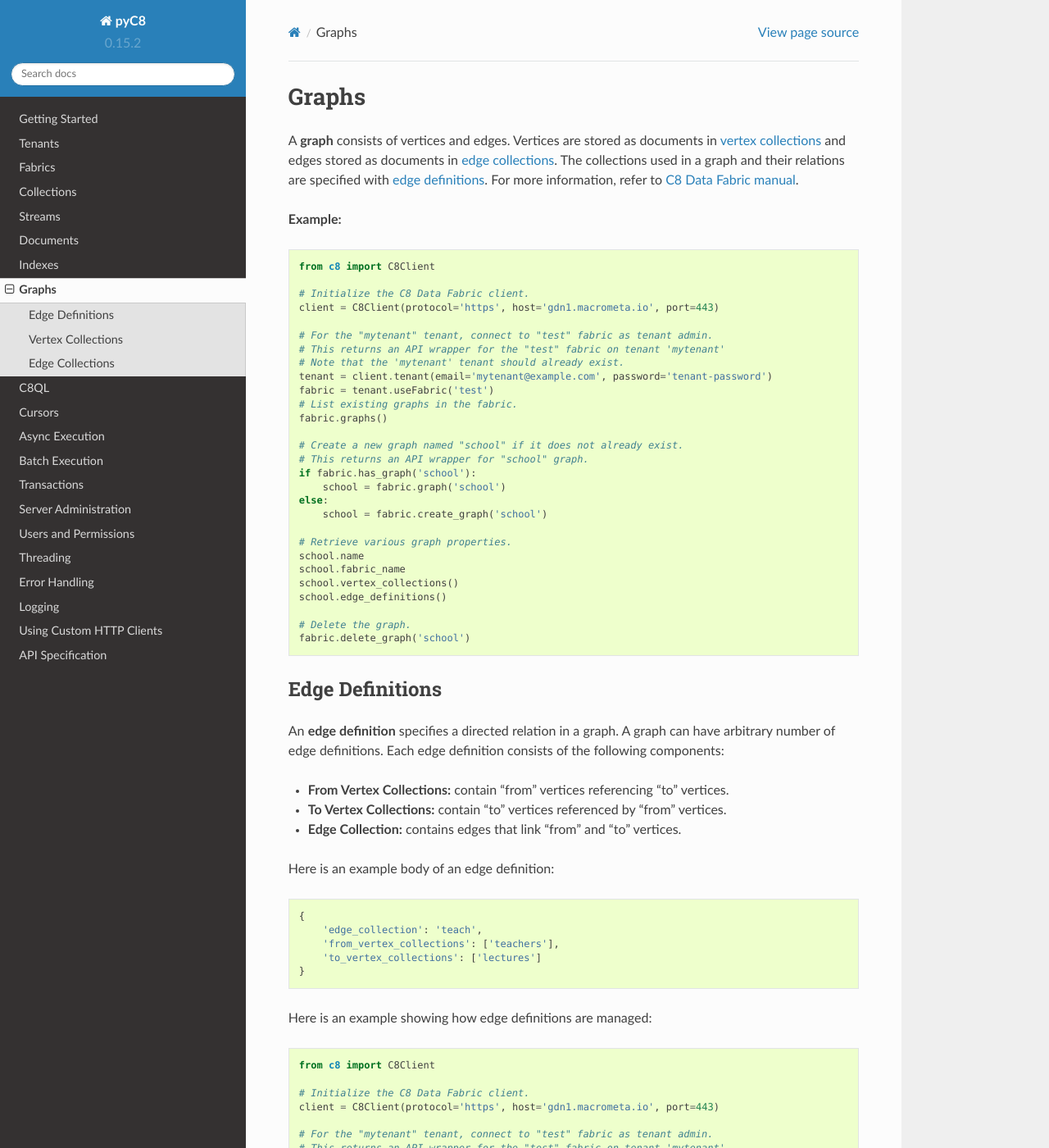
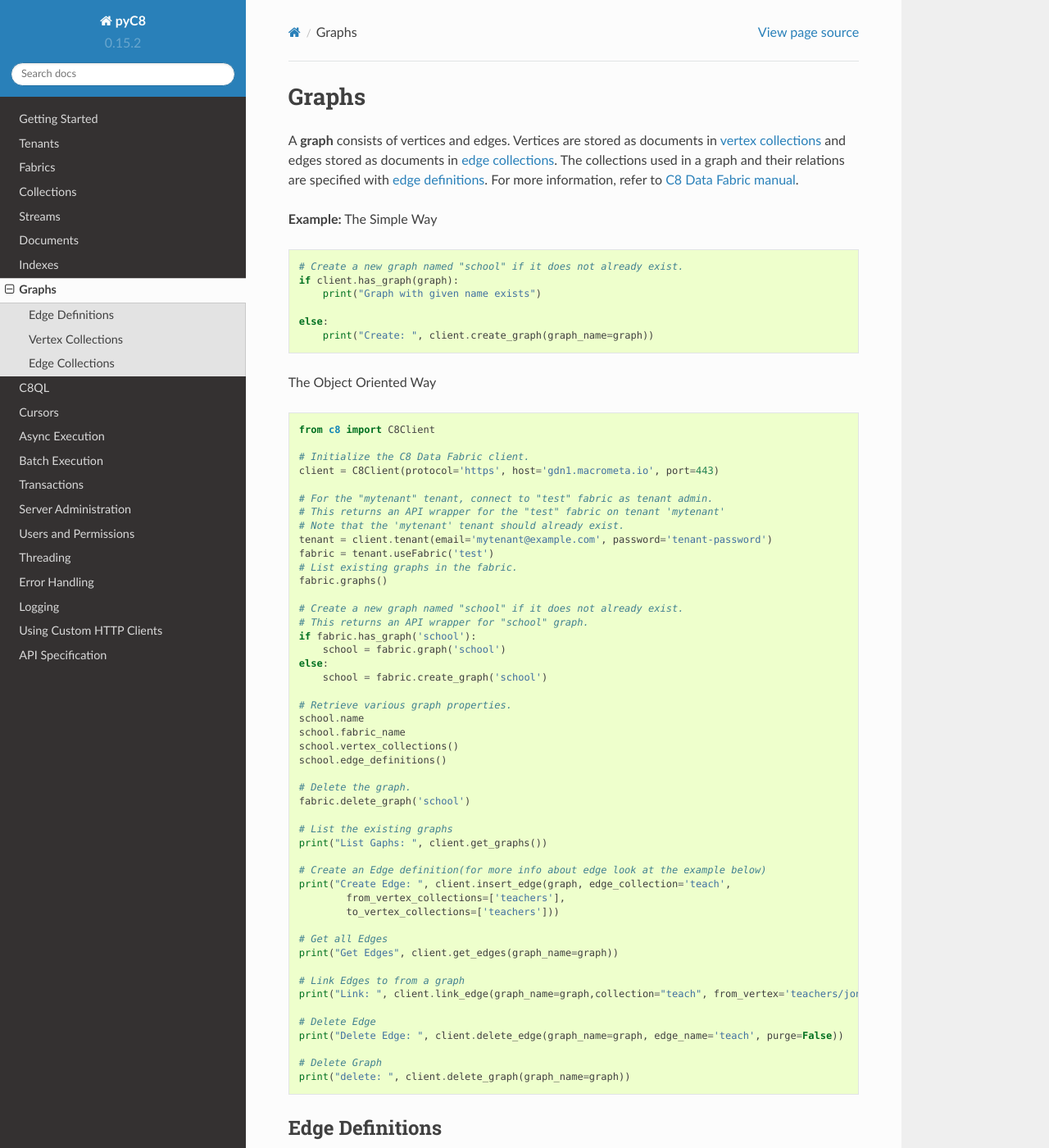
Before and after one commit to Macrometacorp/pyC8, a Sphinx documentation site: the page built from docs/graph.rst, in a window 1280 px wide and 1400 px high. Shown: the whole window at 82% size. Built offline with Sphinx 7.4.7 and the Read the Docs theme 2.0.0, drawn with Linux system fonts in a browser that asks for light colours.

Commit message:
Added graph and user documentation

```diff
--- a/docs/graph.rst
+++ b/docs/graph.rst
@@ -10,6 +10,23 @@
 .. _C8 Data Fabric manual: http://www.macrometa.co
 
 **Example:**
+The Simple Way
+
+.. testcode::
+    from c8 import C8Client
+    # Initialize the C8 client.
+    client = C8Client(protocol='https', host='gdn1.macrometa.io', port=443,
+                          email='guest@macrometa.io', password='guest')
+
+    # Create a new graph named "school" if it does not already exist.
+    if client.has_graph(graph):
+        print("Graph with given name exists")
+
+    else:
+        print("Create: ", client.create_graph(graph_name=graph))
+
+
+The Object Oriented Way
 
 .. testcode::
 
@@ -41,6 +58,26 @@
 
     # Delete the graph.
     fabric.delete_graph('school')
+
+    # List the existing graphs
+    print("List Gaphs: ", client.get_graphs())
+
+    # Create an Edge definition(for more info about edge look at the example below)
+    print("Create Edge: ", client.insert_edge(graph, edge_collection='teach',
+            from_vertex_collections=['teachers'],
+            to_vertex_collections=['teachers']))
+
+    # Get all Edges
+    print("Get Edges", client.get_edges(graph_name=graph))
+
+    # Link Edges to from a graph
+    print("Link: ", client.link_edge(graph_name=graph,collection="teach", from_vertex='teachers/jon', to_vertex='lectures/CSC101', data={'online': False}))
+
+    # Delete Edge
+    print("Delete Edge: ", client.delete_edge(graph_name=graph, edge_name='teach', purge=False))
+
+    # Delete Graph
+    print("delete: ", client.delete_graph(graph_name=graph))
 
 .. _edge-definitions:
 
```
Also changed, not shown: docs/user.rst (+29 -0 lines).
